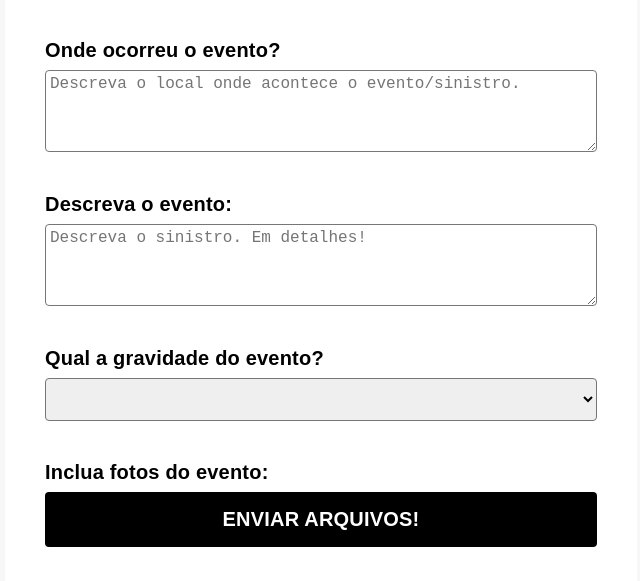
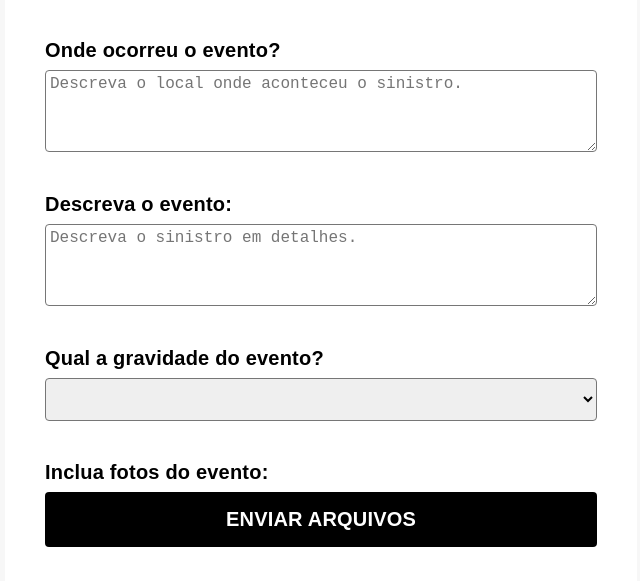
Before and after one commit to mare-alta/report-form, a Vue app: page /criar-reporte in a window 1280 px wide. Shown: the part 305-886 px from the top of the page, without its empty margins (319-959 px from the left). Built offline with nearby package versions, Linux system fonts and the light colour scheme.

Commit message:
Mais erros de ortografia

```diff
--- a/src/views/form-view.vue
+++ b/src/views/form-view.vue
@@ -29,10 +29,10 @@
         <ds-text type="label">Onde ocorreu o evento?</ds-text>
         <ds-textarea
           v-model="where"
-          placeholder="Descreva o local onde acontece o evento/sinistro."/>
+          placeholder="Descreva o local onde aconteceu o sinistro."/>
 
         <ds-text type="label">Descreva o evento:</ds-text>
-        <ds-textarea v-model="description" placeholder="Descreva o sinistro. Em detalhes!"/>
+        <ds-textarea v-model="description" placeholder="Descreva o sinistro em detalhes."/>
 
         <ds-text type="label">Qual a gravidade do evento?</ds-text>
         <select
@@ -59,7 +59,7 @@
             @change="handleFileDrop"
             style="height: 100%; width: 100%; position: absolute; top: 0; left: 0; opacity: 0;"
             multiple>
-          <ds-text type="action"> Enviar arquivos! </ds-text>
+          <ds-text type="action"> Enviar arquivos </ds-text>
         </div>
 
         <div class="files-dropped">
```
